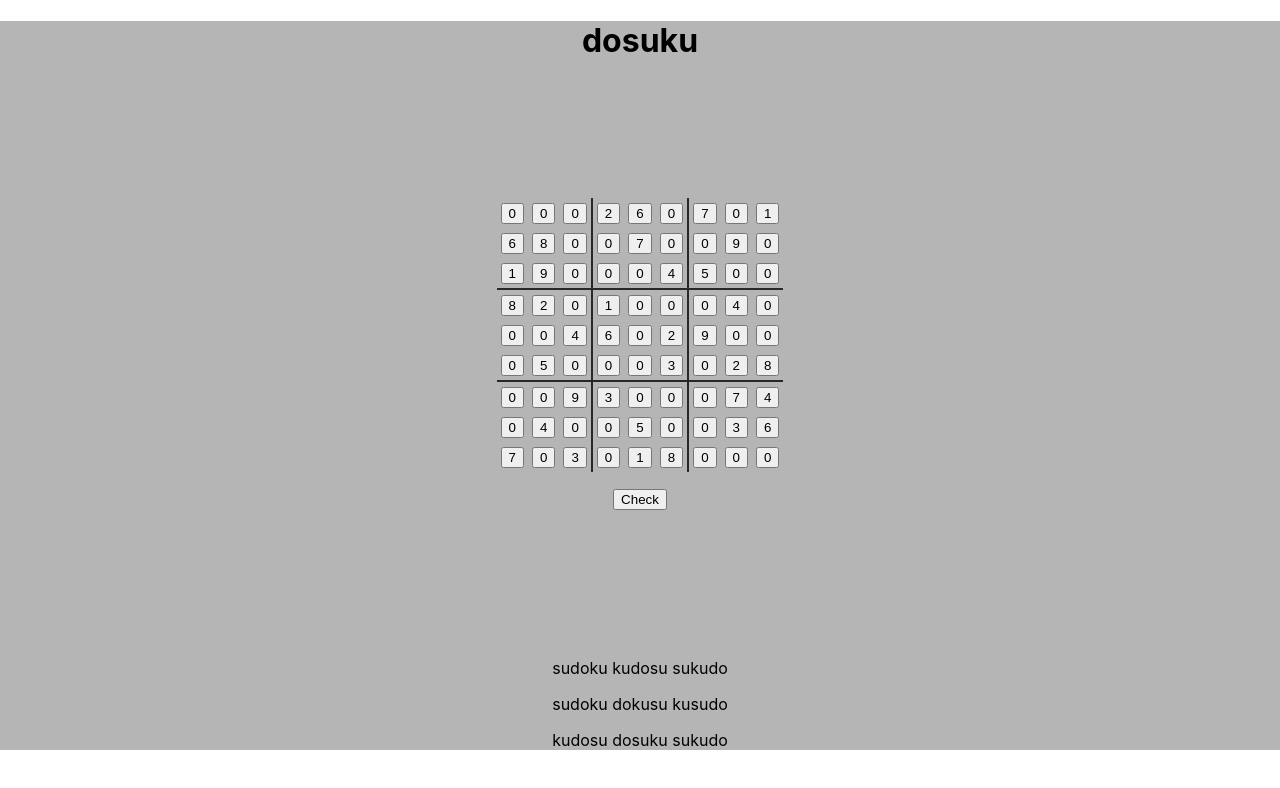
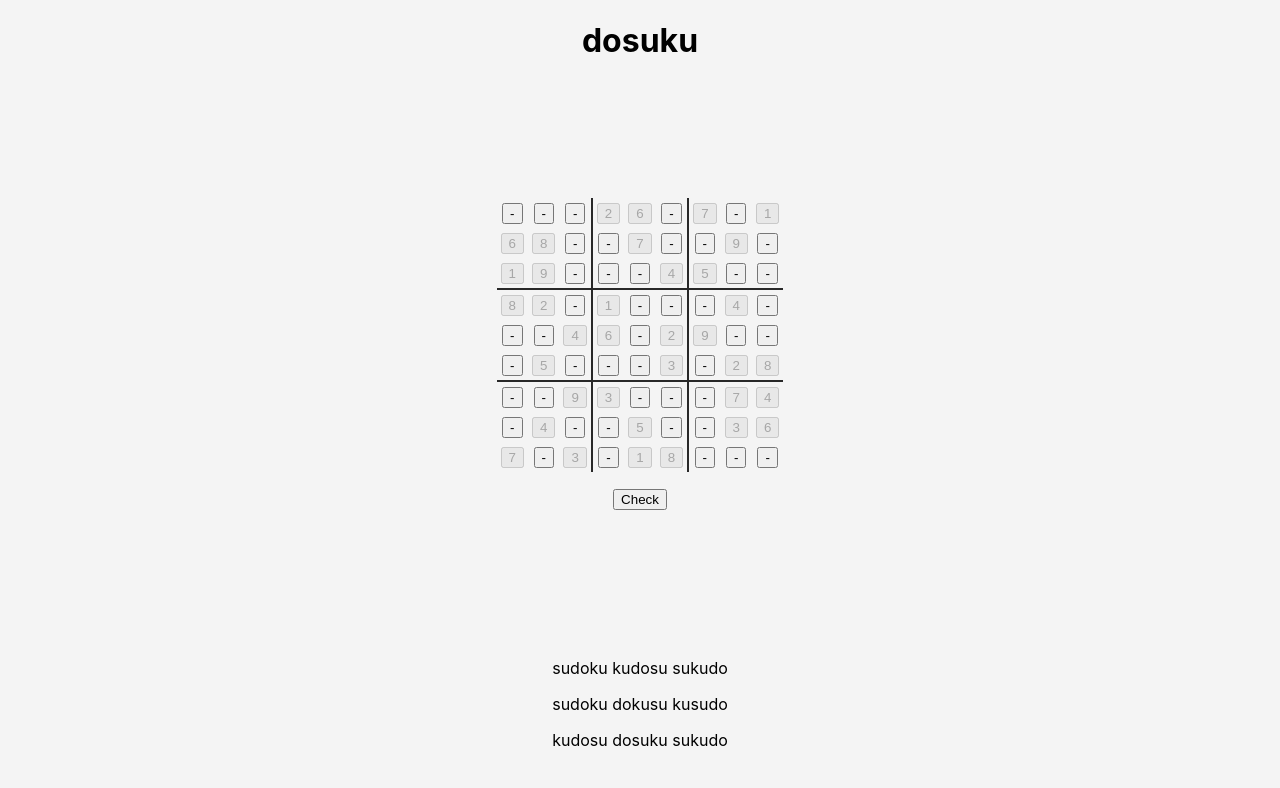
Before and after one commit to toberge/dosuku, a React (Create React App) app: page / in a window 1280 px wide. Shown: the top 788 px of the page. Built offline with nearby package versions, Linux system fonts and the light colour scheme.

Commit message:
Block preset tiles in puzzles
- Extract cells into their own components
- Block tiles that are nonzero in the initial board
- Visual tweaks (bg color)

```diff
--- a/package.json
+++ b/package.json
@@ -9,7 +9,9 @@
         "@types/jest": "^26.0.15",
         "@types/node": "^12.19.3",
         "@types/react": "^16.9.55",
+        "@types/lodash": "^4.14.164",
         "@types/react-dom": "^16.9.9",
+        "lodash": "^4.17.20",
         "react": "^17.0.1",
         "react-dom": "^17.0.1",
         "react-scripts": "4.0.0",
--- a/src/App.css
+++ b/src/App.css
@@ -1,6 +1,5 @@
 .App {
     text-align: center;
-    background-color: var(--bg-color);
 }
 
 main {
--- a/src/App.tsx
+++ b/src/App.tsx
@@ -1,7 +1,7 @@
 import React from 'react';
-import logo from './logo.svg';
 import './App.css';
 import BoardHolder from './components/BoardHolder';
+import { unsolvedBoard } from './data/SomeBoards';
 
 function App() {
     return (
@@ -11,7 +11,7 @@ function App() {
                 {/*TODO: random permutation of su,do,ku*/}
             </header>
             <main>
-                <BoardHolder />
+                <BoardHolder originalBoard={unsolvedBoard}/>
             </main>
             <footer>
                 <p>sudoku kudosu sukudo</p>
--- a/src/colors.css
+++ b/src/colors.css
@@ -1,4 +1,4 @@
 :root {
   --border-color: #282828;
-  --bg-color: #b5b5b5;
+  --bg-color: #f4f4f4;
 }
--- a/src/components/BoardHolder.tsx
+++ b/src/components/BoardHolder.tsx
@@ -1,22 +1,54 @@
-import React, { useState } from 'react';
-import { N, M, isSolved } from '../data/Board';
-import { unsolvedBoard } from '../data/SomeBoards';
+import React, { useEffect, useState } from 'react';
+import { N, M, isSolved, getNonzero, Board, EMPTY_BOARD } from '../data/Board';
 import './BoardHolder.css';
+import _ from 'lodash';
 
 // Setting class name...
 function rowBorder(i: number) {
-    return (i % M === 2 && i < N-1 ? 'border-bottom ' : '')
-        || (i % M === 0 && i > 0 ? 'border-top' : '');
+    return (
+        (i % M === 2 && i < N - 1 ? 'border-bottom ' : '') ||
+        (i % M === 0 && i > 0 ? 'border-top' : '')
+    );
 }
 
 // Setting class name...
 function colBorder(j: number) {
-    return (j % M === 2 && j < N-1 ? 'border-right' : '')
-        || (j % M === 0 && j > 0 ? 'border-left' : '');
+    return (
+        (j % M === 2 && j < N - 1 ? 'border-right' : '') ||
+        (j % M === 0 && j > 0 ? 'border-left' : '')
+    );
 }
 
-export default function BoardHolder() {
-    const [board, setBoard] = useState(unsolvedBoard);
+function Cell({
+    value,
+    onClick,
+    disabled
+}: {
+    value: number;
+    onClick: () => void;
+    disabled: boolean;
+}) {
+    return (
+        <button onClick={onClick} disabled={disabled}>
+            {value || '-'}
+        </button>
+    );
+}
+
+export default function BoardHolder({
+    originalBoard
+}: {
+    originalBoard: Board;
+}) {
+    const [board, setBoard] = useState(EMPTY_BOARD); // set in useEffect
+    const [blocked, setBlocked] = useState(new Set());
+
+    useEffect(() => {
+        // TODO: there should be a better way to do this...
+        setBlocked(new Set(getNonzero(originalBoard)));
+        // Make sure to reset the board when anything has changed
+        setBoard(_.cloneDeep(originalBoard));
+    }, [originalBoard]);
 
     return (
         <>
@@ -26,9 +58,11 @@ export default function BoardHolder() {
                         <tr key={i} className={rowBorder(i)}>
                             {row.map((cell, j) => (
                                 <td key={j} className={colBorder(j)}>
-                                    <button onClick={() => changeCell(i, j)}>
-                                        {cell}
-                                    </button>
+                                    <Cell
+                                        value={cell}
+                                        onClick={() => changeCell(i, j)}
+                                        disabled={blocked.has(`${i} ${j}`)}
+                                    />
                                 </td>
                             ))}
                         </tr>
@@ -43,15 +77,15 @@ export default function BoardHolder() {
 
     function changeCell(i: number, j: number) {
         let newBoard = Array.from(board);
-        newBoard[i][j] = newBoard[i][j] % N + 1; // cycle through 1-9
+        newBoard[i][j] = (newBoard[i][j] % N) + 1; // cycle through 1-9
         setBoard(newBoard);
     }
 
     function checkBoard() {
         if (isSolved(board)) {
-            alert("Hooray!");
+            alert('Hooray!');
         } else {
-            alert("Nay.");
+            alert('Nay.');
         }
     }
 }
--- a/src/data/Board.ts
+++ b/src/data/Board.ts
@@ -37,6 +37,13 @@ export function* getSquare(i: number, j: number, board: Board) {
     }
 }
 
+export function* getNonzero(board: Board) {
+    for (let i = 0; i < N; i++)
+        for (let j = 0; j < N; j++)
+            if (board[i][j] !== 0)
+                yield `${i} ${j}`;
+}
+
 export function hasAllNums(xs: number[]) {
     return xs.filter(x => !nums.includes(x)).length === 0;
 }
--- a/src/index.css
+++ b/src/index.css
@@ -5,6 +5,7 @@ body {
         'Helvetica Neue', sans-serif;
     -webkit-font-smoothing: antialiased;
     -moz-osx-font-smoothing: grayscale;
+    background-color: var(--bg-color);
 }
 
 code {
```
Also changed, not shown: 2 other files (tests, documents, lock files or other folders). Lines whose indentation alone changed are shown as unchanged.
